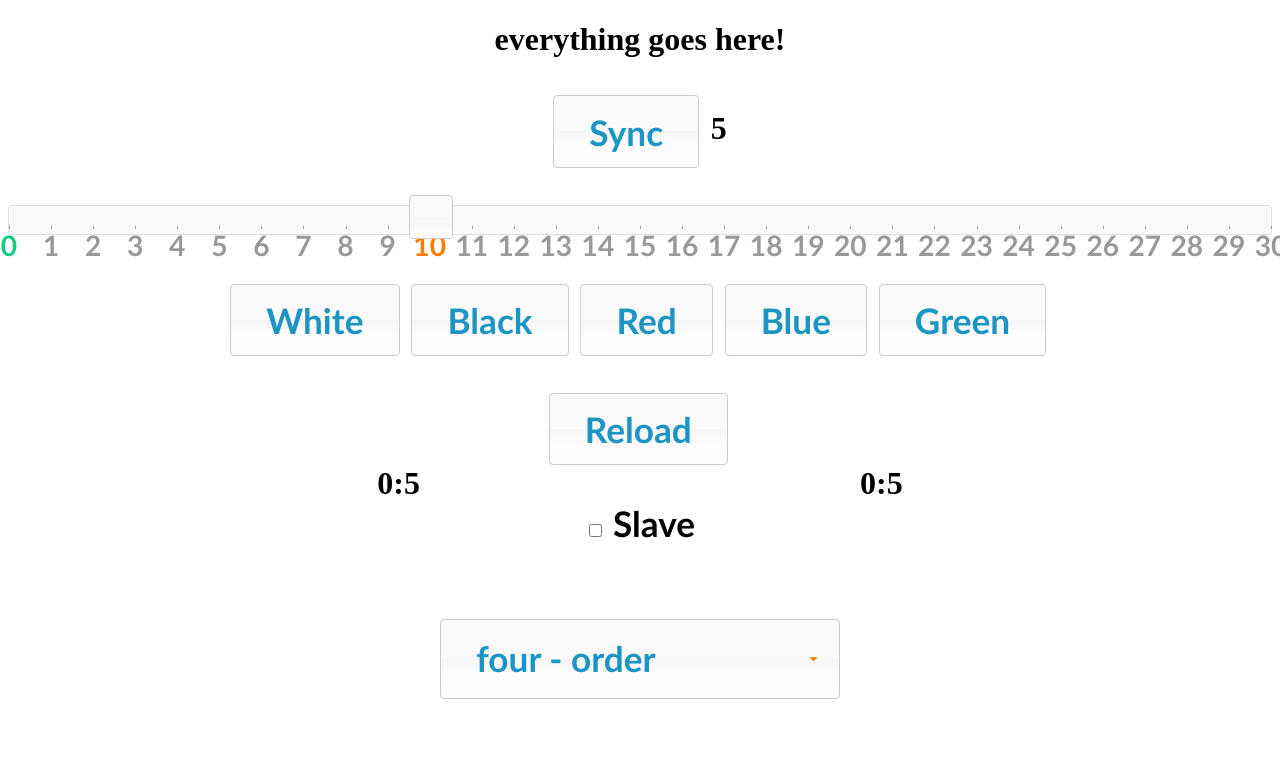
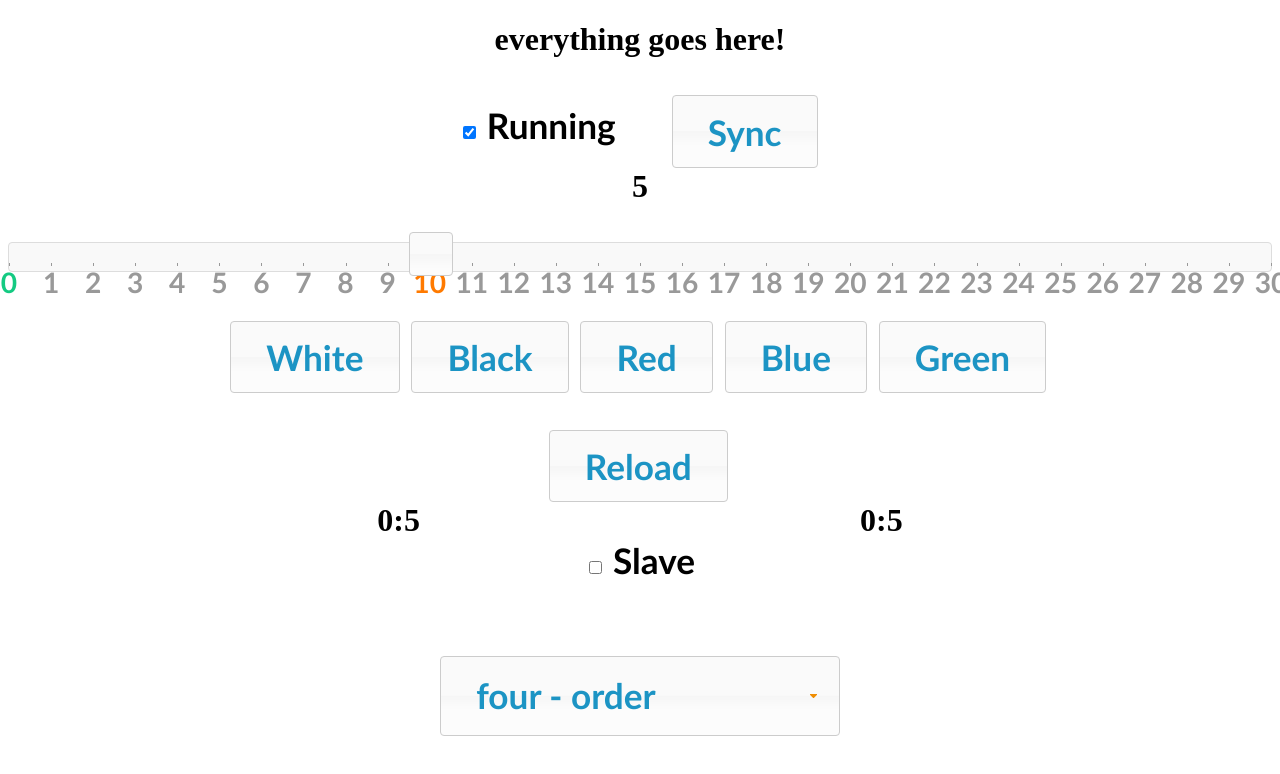
Before and after one commit to kinetecharts/markov_dance_abstract, a website: page public/views/control.html in a window 1280 px wide. Drawn offline with nearby package versions, Linux system fonts and the light colour scheme; no server answers.

Commit message:
add on/off switch

```diff
--- a/public/js/control.js
+++ b/public/js/control.js
@@ -7,6 +7,7 @@ var cnt = duration+1;
 var timeoutId = null;
 var clock1 = 0;
 var clock2 = 0;
+var runningMode = true;
 
 var socket = io.connect(window.location.origin);
 socket.on('from server', function(data){
@@ -22,7 +23,8 @@ var formatClock=function(clock){
 };
 
 var updateCnt=function(){
-	cnt--;
+	if(runningMode)
+		cnt--;
 	if(cnt==0){
 		if(clientSlaveMode){
 			console.log('sync');
@@ -97,6 +99,11 @@ $(document).ready(function() {
     	console.log("clientSlaveMode changed to " + sendString);
     	socket.emit('control', {control:'trigger-mode', value: sendString});
     });
+    $('#running-mode').prop("checked", true);
+    $('#running-mode').change(function(){
+    	runningMode = $('#running-mode').prop('checked');
+    	console.log("runningMode changed to " + runningMode);
+    });
 
     $('#samples').selectmenu()
         .on("selectmenuchange", function(event, ui){
--- a/public/views/control.html
+++ b/public/views/control.html
@@ -19,7 +19,14 @@
   <body>
   <div>
     <center><h1>everything goes here!<br/><br/>
-      <div id="sync-button">Sync</div> <span id='counter'></span> <br/><br/>
+      <div>
+        <span>
+          <input id="running-mode" type="checkbox"/>
+          <label for="check" class="ui-widget">Running</label>
+        </span>
+        &nbsp; &nbsp; &nbsp;
+        <span id="sync-button">Sync</span> <br/><span id='counter'></span>
+      </div> <br />
       <div id="duration-slider" class="slider"></div>
       <span id="duration"></span>
 
```
